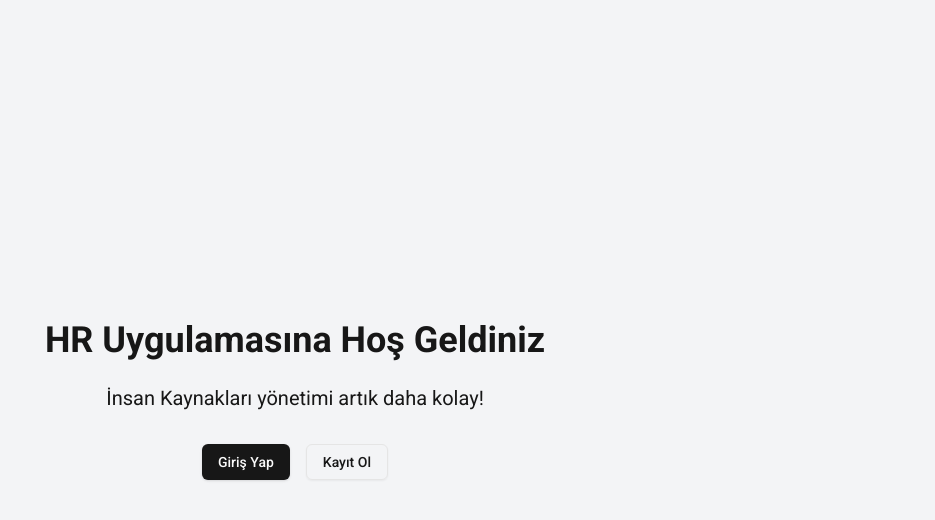
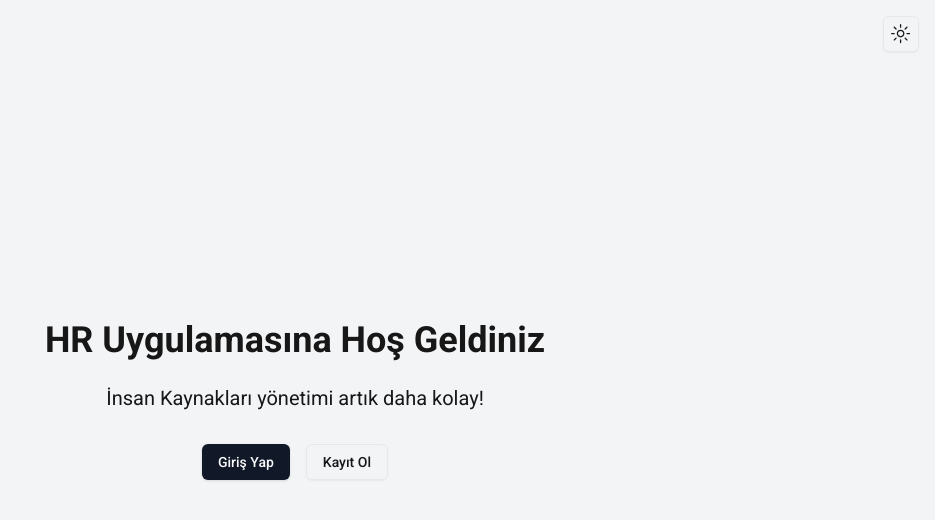
Before and after one commit to berkayderin/hr-app-v1, a Next.js app: page / in a window 1280 px wide. Shown: the top 520 px of the page, without its empty margins (345-1280 px from the left). Built offline with nearby package versions, Linux system fonts and the light colour scheme.

Commit message:
feat: dark moda

```diff
--- a/app/globals.css
+++ b/app/globals.css
@@ -29,51 +29,52 @@
 @layer base {
 	:root {
 		--background: 0 0% 100%;
-    --foreground: 0 0% 3.9%;
+		--foreground: 224 71.4% 4.1%;
 		--card: 0 0% 100%;
-    --card-foreground: 0 0% 3.9%;
+		--card-foreground: 224 71.4% 4.1%;
 		--popover: 0 0% 100%;
-    --popover-foreground: 0 0% 3.9%;
-    --primary: 0 0% 9%;
-    --primary-foreground: 0 0% 98%;
-    --secondary: 0 0% 96.1%;
-    --secondary-foreground: 0 0% 9%;
-    --muted: 0 0% 96.1%;
-    --muted-foreground: 0 0% 45.1%;
-    --accent: 0 0% 96.1%;
-    --accent-foreground: 0 0% 9%;
+		--popover-foreground: 224 71.4% 4.1%;
+		--primary: 220.9 39.3% 11%;
+		--primary-foreground: 210 20% 98%;
+		--secondary: 220 14.3% 95.9%;
+		--secondary-foreground: 220.9 39.3% 11%;
+		--muted: 220 14.3% 95.9%;
+		--muted-foreground: 220 8.9% 46.1%;
+		--accent: 220 14.3% 95.9%;
+		--accent-foreground: 220.9 39.3% 11%;
 		--destructive: 0 84.2% 60.2%;
-    --destructive-foreground: 0 0% 98%;
-    --border: 0 0% 89.8%;
-    --input: 0 0% 89.8%;
-    --ring: 0 0% 3.9%;
+		--destructive-foreground: 210 20% 98%;
+		--border: 220 13% 91%;
+		--input: 220 13% 91%;
+		--ring: 224 71.4% 4.1%;
+		--radius: 0.5rem;
 		--chart-1: 12 76% 61%;
 		--chart-2: 173 58% 39%;
 		--chart-3: 197 37% 24%;
 		--chart-4: 43 74% 66%;
 		--chart-5: 27 87% 67%;
-    --radius: 0.5rem;
 	}
+
 	.dark {
-    --background: 0 0% 3.9%;
-    --foreground: 0 0% 98%;
-    --card: 0 0% 3.9%;
-    --card-foreground: 0 0% 98%;
-    --popover: 0 0% 3.9%;
-    --popover-foreground: 0 0% 98%;
-    --primary: 0 0% 98%;
-    --primary-foreground: 0 0% 9%;
-    --secondary: 0 0% 14.9%;
-    --secondary-foreground: 0 0% 98%;
-    --muted: 0 0% 14.9%;
-    --muted-foreground: 0 0% 63.9%;
-    --accent: 0 0% 14.9%;
-    --accent-foreground: 0 0% 98%;
+		--background: 224 71.4% 4.1%;
+		--foreground: 210 20% 98%;
+		--card: 224 71.4% 4.1%;
+		--card-foreground: 210 20% 98%;
+		--popover: 224 71.4% 4.1%;
+		--popover-foreground: 210 20% 98%;
+		--primary: 210 20% 98%;
+		--primary-foreground: 220.9 39.3% 11%;
+		--secondary: 215 27.9% 16.9%;
+		--secondary-foreground: 210 20% 98%;
+		--muted: 215 27.9% 16.9%;
+		--muted-foreground: 217.9 10.6% 64.9%;
+		--accent: 215 27.9% 16.9%;
+		--accent-foreground: 210 20% 98%;
 		--destructive: 0 62.8% 30.6%;
-    --destructive-foreground: 0 0% 98%;
-    --border: 0 0% 14.9%;
-    --input: 0 0% 14.9%;
-    --ring: 0 0% 83.1%;
+		--destructive-foreground: 210 20% 98%;
+		--border: 215 27.9% 16.9%;
+		--input: 215 27.9% 16.9%;
+		--ring: 216 12.2% 83.9%;
 		--chart-1: 220 70% 50%;
 		--chart-2: 160 60% 45%;
 		--chart-3: 30 80% 55%;
--- a/app/layout.js
+++ b/app/layout.js
@@ -2,6 +2,8 @@
 import './globals.css'
 import NextAuthSessionProvider from '@/providers/NextAuthSessionProvider'
 import { Toaster } from '@/components/ui/toaster'
+import { ThemeProvider } from '@/components/theme-provider'
+import { ModeToggle } from '@/components/ModeToggle'
 
 const roboto = Roboto({
 	weight: ['300', '400', '500', '700'],
@@ -19,8 +21,20 @@
 	return (
 		<html lang="en">
 			<body className={`${roboto.variable} font-sans antialiased`}>
-				<NextAuthSessionProvider>{children}</NextAuthSessionProvider>
-				<Toaster />
+				<ThemeProvider
+					attribute="class"
+					defaultTheme="system"
+					enableSystem
+					disableTransitionOnChange
+				>
+					<div className="fixed top-0 right-0 p-4 z-50">
+						<ModeToggle />
+					</div>
+					<NextAuthSessionProvider>
+						{children}
+					</NextAuthSessionProvider>
+					<Toaster />
+				</ThemeProvider>
 			</body>
 		</html>
 	)
--- /dev/null
+++ b/components/ModeToggle.jsx
@@ -0,0 +1,40 @@
+'use client'
+
+import * as React from 'react'
+import { MoonIcon, SunIcon } from '@radix-ui/react-icons'
+import { useTheme } from 'next-themes'
+
+import { Button } from '@/components/ui/button'
+import {
+	DropdownMenu,
+	DropdownMenuContent,
+	DropdownMenuItem,
+	DropdownMenuTrigger
+} from './ui/dropdown-menu'
+
+export function ModeToggle() {
+	const { setTheme } = useTheme()
+
+	return (
+		<DropdownMenu>
+			<DropdownMenuTrigger asChild>
+				<Button variant="outline" size="icon">
+					<SunIcon className="h-[1.2rem] w-[1.2rem] rotate-0 scale-100 transition-all dark:-rotate-90 dark:scale-0" />
+					<MoonIcon className="absolute h-[1.2rem] w-[1.2rem] rotate-90 scale-0 transition-all dark:rotate-0 dark:scale-100" />
+					<span className="sr-only">Toggle theme</span>
+				</Button>
+			</DropdownMenuTrigger>
+			<DropdownMenuContent align="end">
+				<DropdownMenuItem onClick={() => setTheme('light')}>
+					Light
+				</DropdownMenuItem>
+				<DropdownMenuItem onClick={() => setTheme('dark')}>
+					Dark
+				</DropdownMenuItem>
+				<DropdownMenuItem onClick={() => setTheme('system')}>
+					System
+				</DropdownMenuItem>
+			</DropdownMenuContent>
+		</DropdownMenu>
+	)
+}
--- /dev/null
+++ b/components/theme-provider.jsx
@@ -0,0 +1,10 @@
+'use client'
+
+import * as React from 'react'
+import { ThemeProvider as NextThemesProvider } from 'next-themes'
+
+export function ThemeProvider({ children, ...props }) {
+	return (
+		<NextThemesProvider {...props}>{children}</NextThemesProvider>
+	)
+}
--- /dev/null
+++ b/components/ui/dropdown-menu.jsx
@@ -0,0 +1,162 @@
+"use client"
+
+import * as React from "react"
+import * as DropdownMenuPrimitive from "@radix-ui/react-dropdown-menu"
+import {
+  CheckIcon,
+  ChevronRightIcon,
+  DotFilledIcon,
+} from "@radix-ui/react-icons"
+
+import { cn } from "@/lib/utils"
+
+const DropdownMenu = DropdownMenuPrimitive.Root
+
+const DropdownMenuTrigger = DropdownMenuPrimitive.Trigger
+
+const DropdownMenuGroup = DropdownMenuPrimitive.Group
+
+const DropdownMenuPortal = DropdownMenuPrimitive.Portal
+
+const DropdownMenuSub = DropdownMenuPrimitive.Sub
+
+const DropdownMenuRadioGroup = DropdownMenuPrimitive.RadioGroup
+
+const DropdownMenuSubTrigger = React.forwardRef(({ className, inset, children, ...props }, ref) => (
+  <DropdownMenuPrimitive.SubTrigger
+    ref={ref}
+    className={cn(
+      "flex cursor-default select-none items-center rounded-sm px-2 py-1.5 text-sm outline-none focus:bg-accent data-[state=open]:bg-accent",
+      inset && "pl-8",
+      className
+    )}
+    {...props}>
+    {children}
+    <ChevronRightIcon className="ml-auto h-4 w-4" />
+  </DropdownMenuPrimitive.SubTrigger>
+))
+DropdownMenuSubTrigger.displayName =
+  DropdownMenuPrimitive.SubTrigger.displayName
+
+const DropdownMenuSubContent = React.forwardRef(({ className, ...props }, ref) => (
+  <DropdownMenuPrimitive.SubContent
+    ref={ref}
+    className={cn(
+      "z-50 min-w-[8rem] overflow-hidden rounded-md border bg-popover p-1 text-popover-foreground shadow-lg data-[state=open]:animate-in data-[state=closed]:animate-out data-[state=closed]:fade-out-0 data-[state=open]:fade-in-0 data-[state=closed]:zoom-out-95 data-[state=open]:zoom-in-95 data-[side=bottom]:slide-in-from-top-2 data-[side=left]:slide-in-from-right-2 data-[side=right]:slide-in-from-left-2 data-[side=top]:slide-in-from-bottom-2",
+      className
+    )}
+    {...props} />
+))
+DropdownMenuSubContent.displayName =
+  DropdownMenuPrimitive.SubContent.displayName
+
+const DropdownMenuContent = React.forwardRef(({ className, sideOffset = 4, ...props }, ref) => (
+  <DropdownMenuPrimitive.Portal>
+    <DropdownMenuPrimitive.Content
+      ref={ref}
+      sideOffset={sideOffset}
+      className={cn(
+        "z-50 min-w-[8rem] overflow-hidden rounded-md border bg-popover p-1 text-popover-foreground shadow-md",
+        "data-[state=open]:animate-in data-[state=closed]:animate-out data-[state=closed]:fade-out-0 data-[state=open]:fade-in-0 data-[state=closed]:zoom-out-95 data-[state=open]:zoom-in-95 data-[side=bottom]:slide-in-from-top-2 data-[side=left]:slide-in-from-right-2 data-[side=right]:slide-in-from-left-2 data-[side=top]:slide-in-from-bottom-2",
+        className
+      )}
+      {...props} />
+  </DropdownMenuPrimitive.Portal>
+))
+DropdownMenuContent.displayName = DropdownMenuPrimitive.Content.displayName
+
+const DropdownMenuItem = React.forwardRef(({ className, inset, ...props }, ref) => (
+  <DropdownMenuPrimitive.Item
+    ref={ref}
+    className={cn(
+      "relative flex cursor-default select-none items-center rounded-sm px-2 py-1.5 text-sm outline-none transition-colors focus:bg-accent focus:text-accent-foreground data-[disabled]:pointer-events-none data-[disabled]:opacity-50",
+      inset && "pl-8",
+      className
+    )}
+    {...props} />
+))
+DropdownMenuItem.displayName = DropdownMenuPrimitive.Item.displayName
+
+const DropdownMenuCheckboxItem = React.forwardRef(({ className, children, checked, ...props }, ref) => (
+  <DropdownMenuPrimitive.CheckboxItem
+    ref={ref}
+    className={cn(
+      "relative flex cursor-default select-none items-center rounded-sm py-1.5 pl-8 pr-2 text-sm outline-none transition-colors focus:bg-accent focus:text-accent-foreground data-[disabled]:pointer-events-none data-[disabled]:opacity-50",
+      className
+    )}
+    checked={checked}
+    {...props}>
+    <span className="absolute left-2 flex h-3.5 w-3.5 items-center justify-center">
+      <DropdownMenuPrimitive.ItemIndicator>
+        <CheckIcon className="h-4 w-4" />
+      </DropdownMenuPrimitive.ItemIndicator>
+    </span>
+    {children}
+  </DropdownMenuPrimitive.CheckboxItem>
+))
+DropdownMenuCheckboxItem.displayName =
+  DropdownMenuPrimitive.CheckboxItem.displayName
+
+const DropdownMenuRadioItem = React.forwardRef(({ className, children, ...props }, ref) => (
+  <DropdownMenuPrimitive.RadioItem
+    ref={ref}
+    className={cn(
+      "relative flex cursor-default select-none items-center rounded-sm py-1.5 pl-8 pr-2 text-sm outline-none transition-colors focus:bg-accent focus:text-accent-foreground data-[disabled]:pointer-events-none data-[disabled]:opacity-50",
+      className
+    )}
+    {...props}>
+    <span className="absolute left-2 flex h-3.5 w-3.5 items-center justify-center">
+      <DropdownMenuPrimitive.ItemIndicator>
+        <DotFilledIcon className="h-4 w-4 fill-current" />
+      </DropdownMenuPrimitive.ItemIndicator>
+    </span>
+    {children}
+  </DropdownMenuPrimitive.RadioItem>
+))
+DropdownMenuRadioItem.displayName = DropdownMenuPrimitive.RadioItem.displayName
+
+const DropdownMenuLabel = React.forwardRef(({ className, inset, ...props }, ref) => (
+  <DropdownMenuPrimitive.Label
+    ref={ref}
+    className={cn("px-2 py-1.5 text-sm font-semibold", inset && "pl-8", className)}
+    {...props} />
+))
+DropdownMenuLabel.displayName = DropdownMenuPrimitive.Label.displayName
+
+const DropdownMenuSeparator = React.forwardRef(({ className, ...props }, ref) => (
+  <DropdownMenuPrimitive.Separator
+    ref={ref}
+    className={cn("-mx-1 my-1 h-px bg-muted", className)}
+    {...props} />
+))
+DropdownMenuSeparator.displayName = DropdownMenuPrimitive.Separator.displayName
+
+const DropdownMenuShortcut = ({
+  className,
+  ...props
+}) => {
+  return (
+    (<span
+      className={cn("ml-auto text-xs tracking-widest opacity-60", className)}
+      {...props} />)
+  );
+}
+DropdownMenuShortcut.displayName = "DropdownMenuShortcut"
+
+export {
+  DropdownMenu,
+  DropdownMenuTrigger,
+  DropdownMenuContent,
+  DropdownMenuItem,
+  DropdownMenuCheckboxItem,
+  DropdownMenuRadioItem,
+  DropdownMenuLabel,
+  DropdownMenuSeparator,
+  DropdownMenuShortcut,
+  DropdownMenuGroup,
+  DropdownMenuPortal,
+  DropdownMenuSub,
+  DropdownMenuSubContent,
+  DropdownMenuSubTrigger,
+  DropdownMenuRadioGroup,
+}
--- a/package.json
+++ b/package.json
@@ -13,6 +13,7 @@
 	"dependencies": {
 		"@hookform/resolvers": "^3.9.0",
 		"@prisma/client": "^5.19.1",
+		"@radix-ui/react-dropdown-menu": "^2.1.1",
 		"@radix-ui/react-icons": "^1.3.0",
 		"@radix-ui/react-label": "^2.1.0",
 		"@radix-ui/react-radio-group": "^1.2.0",
@@ -26,6 +27,7 @@
 		"lucide-react": "^0.439.0",
 		"next": "14.2.8",
 		"next-auth": "^4.24.7",
+		"next-themes": "^0.3.0",
 		"react": "^18",
 		"react-dom": "^18",
 		"react-hook-form": "^7.53.0",
```
Also changed, not shown: 1 other file (tests, documents, lock files or other folders). Lines whose indentation alone changed are shown as unchanged.
